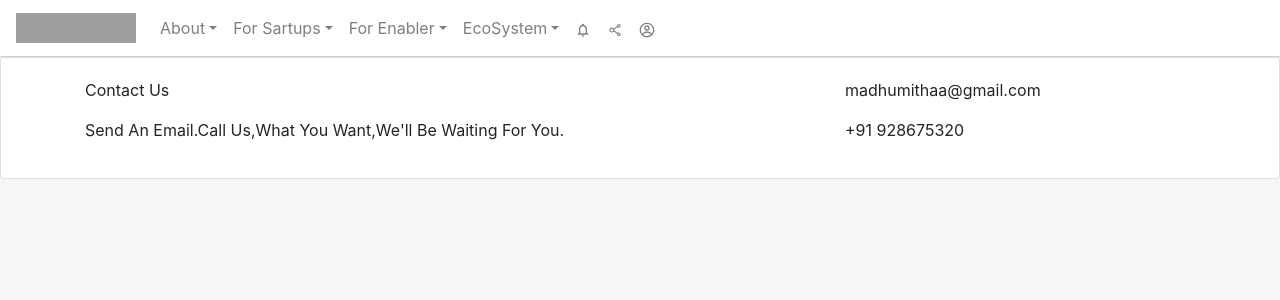
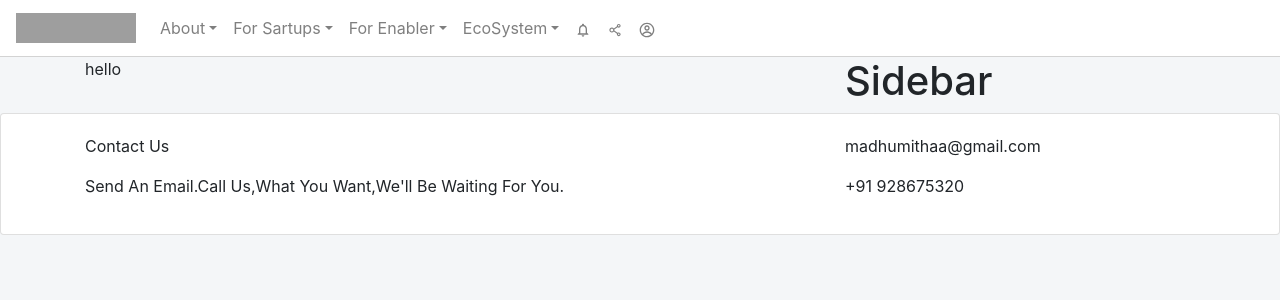
Before and after one commit to madhu1803/react5_tansim, a React (Create React App) app: page / in a window 1280 px wide. Shown: the top 300 px of the page. Built offline with nearby package versions, Linux system fonts and the light colour scheme; grey boxes are pictures that could not be loaded.

Commit message:
started sidebar

```diff
--- a/src/App.js
+++ b/src/App.js
@@ -1,6 +1,7 @@
 import React, { Component } from "react";
 import "./App.css";
 import Header from "./MajorComponents/Header";
+import Sidebar from "./MajorComponents/Sidebar";
 import Footer from "./MajorComponents/Footer";
 
 export default class App extends Component {
@@ -8,6 +9,14 @@ export default class App extends Component {
     return (
       <div>
         <Header />
+        <div className="container">
+          <div className="row">
+            <div className="col-lg-8">hello</div>
+            <div className="col-lg-4">
+              <Sidebar />
+            </div>
+          </div>
+        </div>
         <Footer />
       </div>
     );
--- /dev/null
+++ b/src/MajorComponents/Sidebar.js
@@ -0,0 +1,11 @@
+import React, { Component } from "react";
+
+export default class Sidebar extends Component {
+  render() {
+    return (
+      <div>
+        <h1>Sidebar</h1>
+      </div>
+    );
+  }
+}
```
